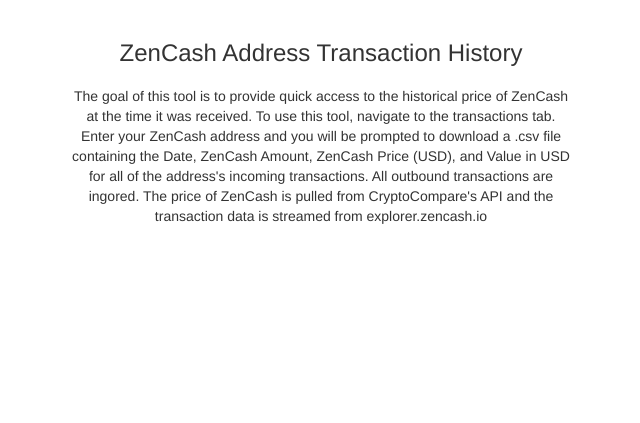
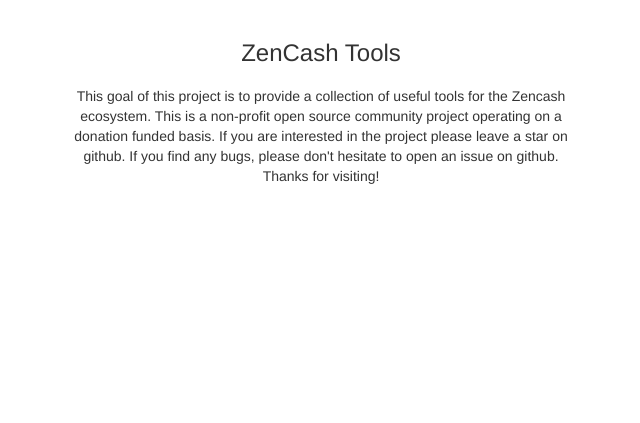
Before and after one commit to PersonaOnTheRun/zen-historical-tool, a Flask app: page / in a window 1280 px wide. Shown: the part 50-473 px from the top of the page, without its empty margins (319-959 px from the left). Run offline with Flask 2, Linux system fonts and the light colour scheme; some libraries are stand-ins or nearby versions.

Commit message:
0.2.6 Update

```diff
--- a/templates/index.html
+++ b/templates/index.html
@@ -3,12 +3,12 @@
 {% block body %}
 
 <div class="main-content">
-  <div class="container-fluid text-center"><h3>ZenCash Address Transaction History<h3></div>
+  <div class="container-fluid text-center"><h3>ZenCash Tools<h3></div>
   <p class="text-center">
-    The goal of this tool is to provide quick access to the historical price of ZenCash at the time it was received.
-    To use this tool, navigate to the transactions tab. Enter your ZenCash address and you will be prompted to download a .csv file containing the Date, ZenCash Amount, ZenCash Price (USD), and Value in USD for all of the address's incoming transactions.
-    All outbound transactions are ingored.
-    The price of ZenCash is pulled from CryptoCompare's API and the transaction data is streamed from explorer.zencash.io
+    This goal of this project is to provide a collection of useful tools for the Zencash ecosystem.
+    This is a non-profit open source community project operating on a donation funded basis.
+    If you are interested in the project please leave a star on github. If you find any bugs, please
+    don't hesitate to open an issue on github. Thanks for visiting!
   </p><br>
 
 </div>
```
Also changed, not shown: templates/transactions.html (+6 -1 lines).
